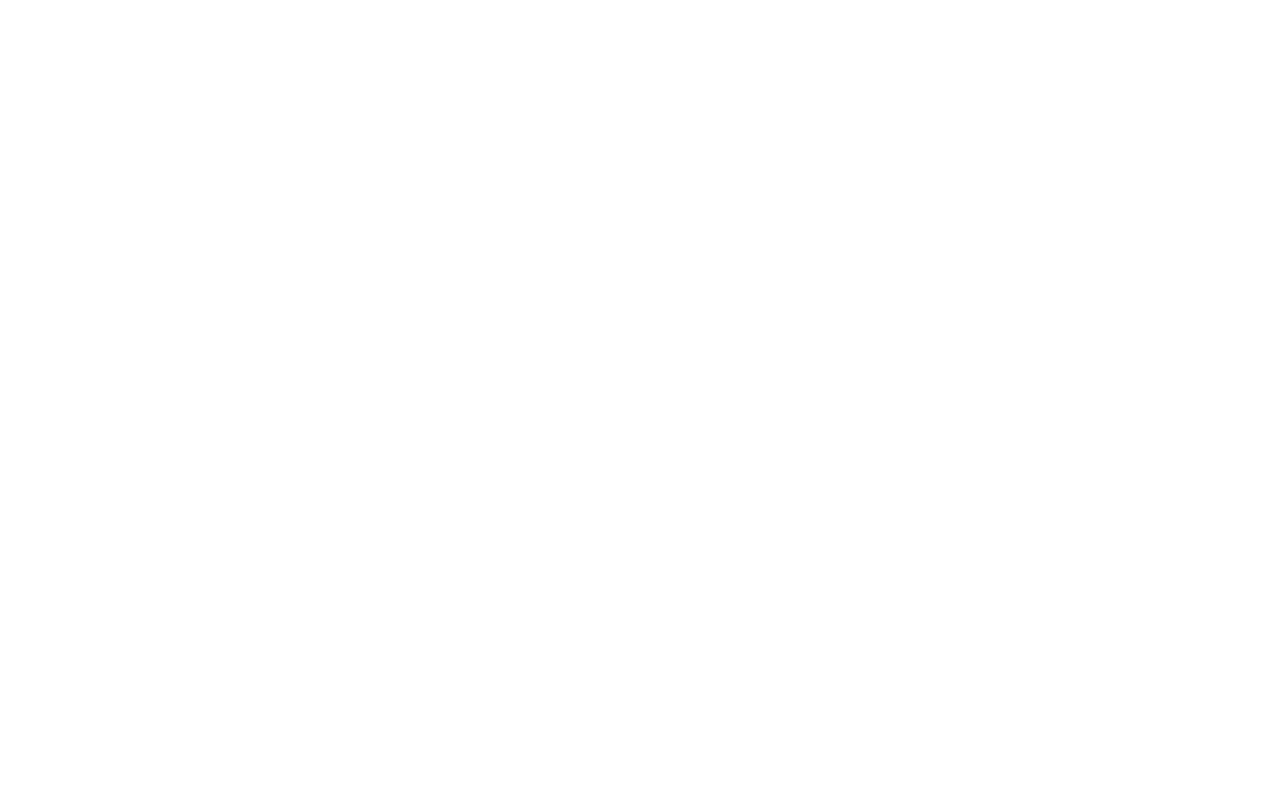
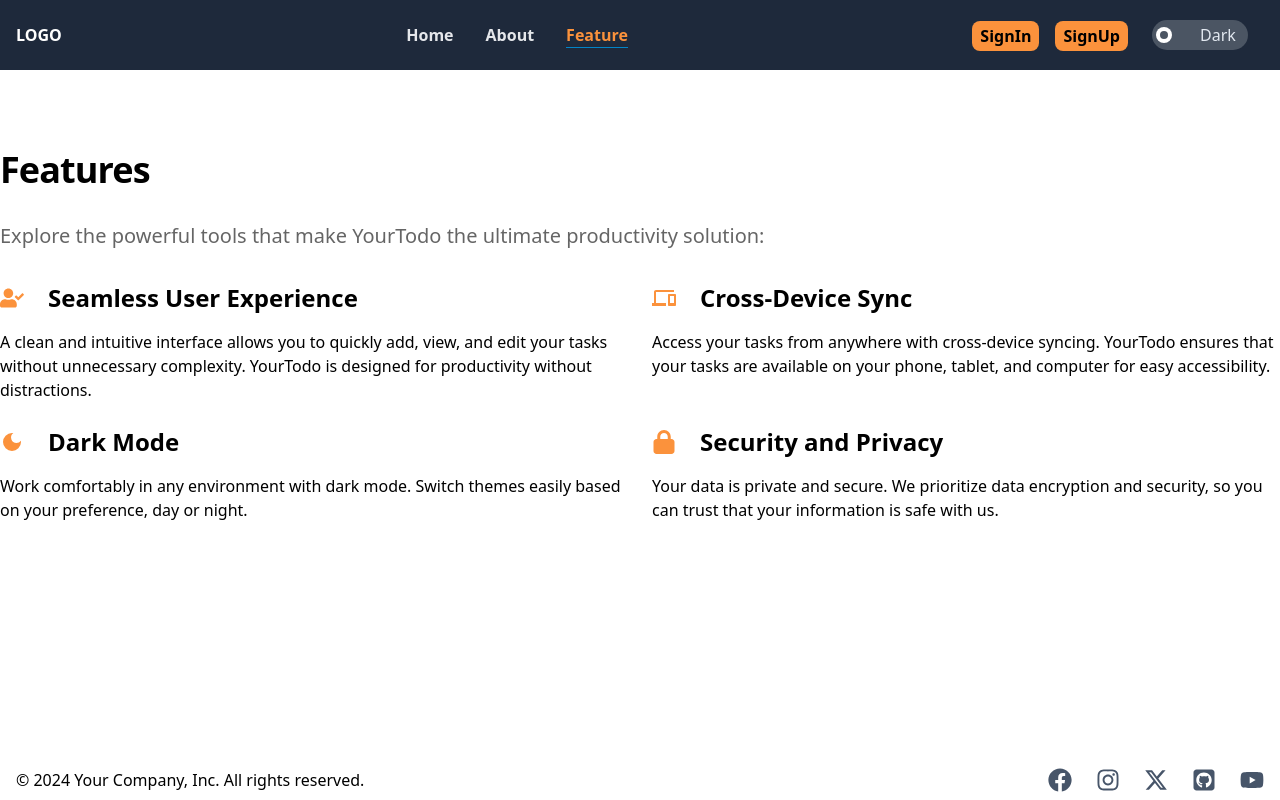
Before and after one commit to devHksingh/simple_todo_frontend, a React app: page /feature in a window 1280 px wide. Before the commit this address had no page. Built offline with nearby package versions, Linux system fonts and the light colour scheme; the HTML template or start-up script is replaced by a standard one.

Commit message:
add Features page

```diff
--- a/src/main.jsx
+++ b/src/main.jsx
@@ -12,6 +12,7 @@
 import CreateNewTodo from './pages/CreateNewTodo.jsx'
 import SingleTodo from './pages/singleTodo.jsx'
 import About from './pages/About.jsx'
+import Feature from './pages/Feature.jsx'
 
 const  router = createBrowserRouter(
   createRoutesFromElements(
@@ -23,6 +24,7 @@
       <Route path='addTodo' element={<CreateNewTodo/>}/>
       <Route path='singleTodo/:todoId' element={<SingleTodo/>}/>
       <Route path='/about' element={<About/>}/>
+      <Route path='/feature' element={<Feature/>}/>
     </Route>
   )
 )
--- /dev/null
+++ b/src/pages/Feature.jsx
@@ -0,0 +1,46 @@
+import { FaUserCheck } from "react-icons/fa";
+import { MdOutlineDevices } from "react-icons/md";
+import { MdDarkMode } from "react-icons/md";
+import { FaLock } from "react-icons/fa6";
+
+const Feature = () => {
+  return (
+    <div className="container mx-auto">
+        <div className="flex flex-col justify-center gap-8 mt-12 lg:mt-20">
+            <h2 className="text-4xl font-bold tracking-tight">Features</h2>
+            <p className="text-xl opacity-60">Explore the powerful tools that make YourTodo the ultimate productivity solution:</p>
+            <div className="flex flex-col gap-6 md:grid md:grid-cols-2">
+                {/* <div>
+                    <h3>Task Organization</h3>
+                    <p>Easily create and organize tasks. Group your tasks by category, project, or priority, and keep everything neat and organized in one place.</p>
+                </div> */}
+                <div>
+                    <div className="flex items-center gap-6 mb-4 text-2xl"><span  className="text-2xl text-orange-400 "><FaUserCheck /></span>
+                    <h3 className="font-bold ">Seamless User Experience</h3></div>
+                    <p>A clean and intuitive interface allows you to quickly add, view, and edit your tasks without unnecessary complexity. YourTodo is designed for productivity without distractions.</p>
+                </div>
+                <div>
+                    <div className="flex items-center gap-6 mb-4 text-2xl"><span  className="text-2xl text-orange-400 "><MdOutlineDevices /></span>
+                    <h3 className="font-bold ">Cross-Device Sync</h3></div>
+
+                    <p>Access your tasks from anywhere with cross-device syncing. YourTodo ensures that your tasks are available on your phone, tablet, and computer for easy accessibility.</p>
+                </div>
+                <div>
+                    <div className="flex items-center gap-6 mb-4 text-2xl"><span  className="text-2xl text-orange-400 "><MdDarkMode /></span>
+                    <h3 className="font-bold ">Dark Mode</h3></div>
+
+                    <p>Work comfortably in any environment with dark mode. Switch themes easily based on your preference, day or night.</p>
+                </div>
+                <div>
+                    <div className="flex items-center gap-6 mb-4 text-2xl"><span  className="text-2xl text-orange-400 "><FaLock /></span>
+                    <h3 className="font-bold ">Security and Privacy</h3></div>
+
+                    <p>Your data is private and secure. We prioritize data encryption and security, so you can trust that your information is safe with us.</p>
+                </div>
+            </div>
+        </div>
+    </div>
+  )
+}
+
+export default Feature
```
